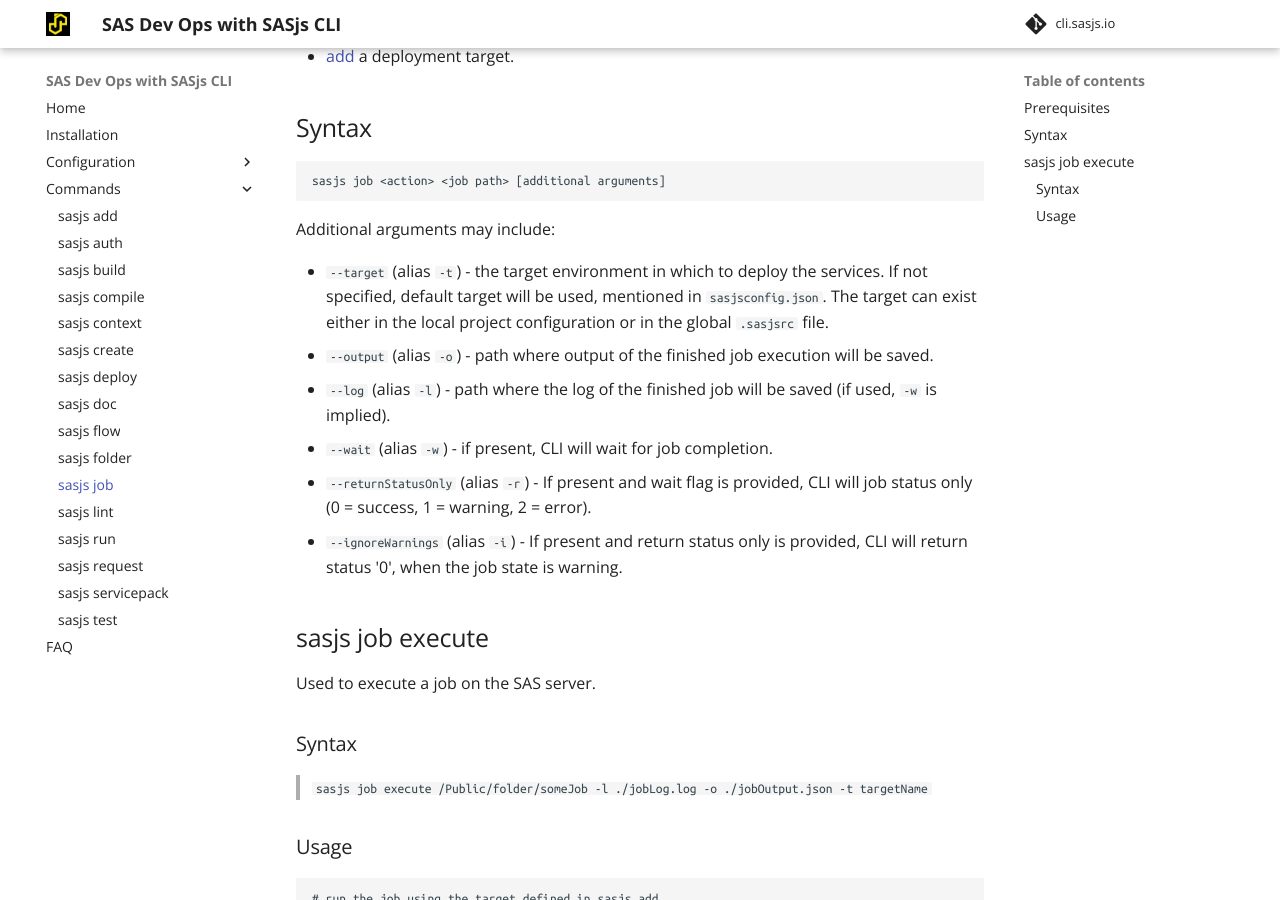
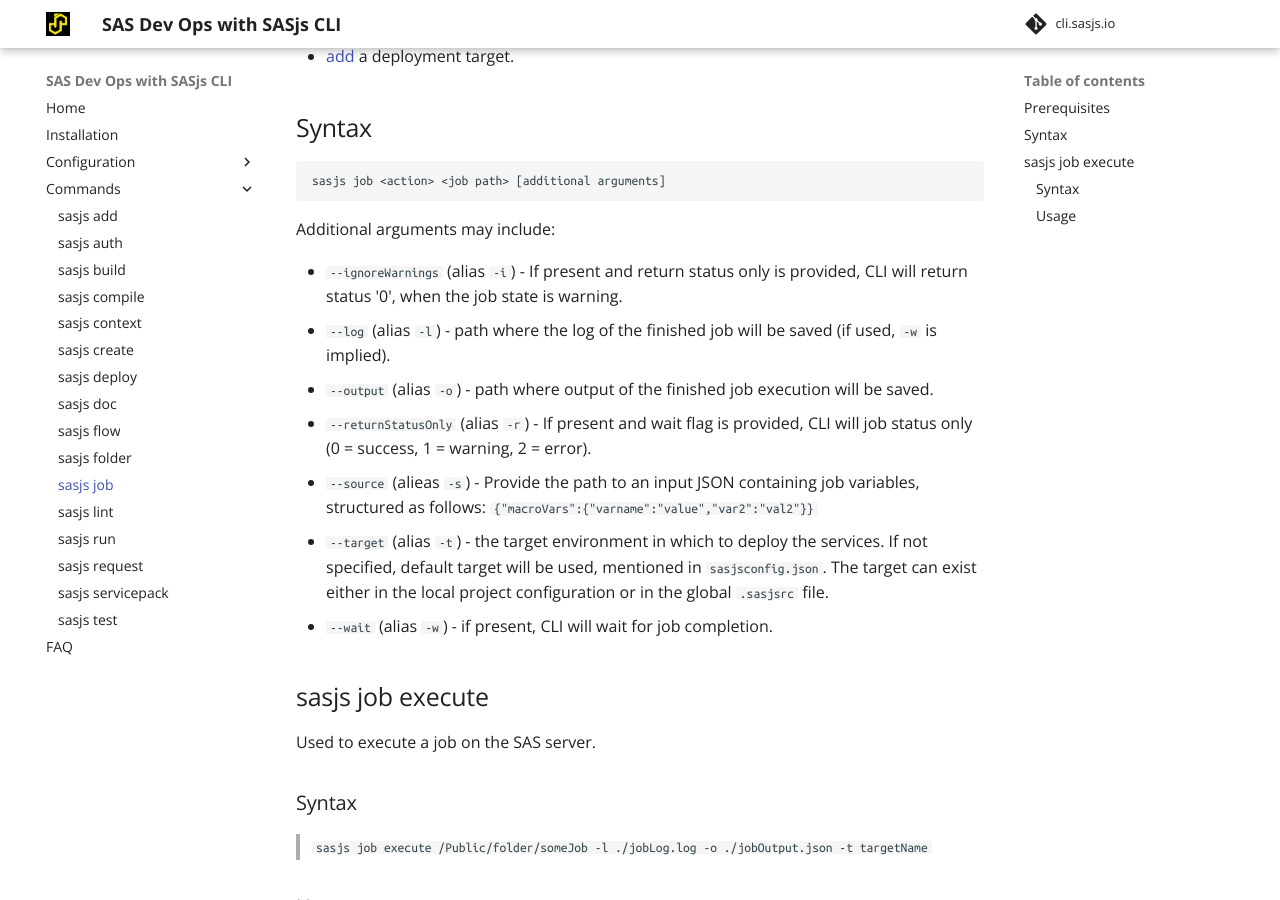
Before and after one commit to sasjs/cli.sasjs.io, an MkDocs documentation site: the page built from docs/job.md, in a window 1280 px wide and 900 px high, scrolled down 327 px. Built offline with MkDocs 1.6.1 and Material for MkDocs 9.7.7, drawn with Linux system fonts in a browser that asks for light colours.

Commit message:
Update job.md

```diff
--- a/docs/job.md
+++ b/docs/job.md
@@ -23,13 +23,13 @@
 
 Additional arguments may include:
 
+- `--ignoreWarnings` (alias `-i`) - If present and return status only is provided, CLI will return status '0', when the job state is warning.
+- `--log` (alias `-l`) - path where the log of the finished job will be saved (if used, `-w` is implied).
+- `--output` (alias `-o`) - path where output of the finished job execution will be saved.
+- `--returnStatusOnly` (alias `-r`) - If present and wait flag is provided, CLI will job status only (0 = success, 1 = warning, 2 = error).
+- `--source` (alieas `-s`) - Provide the path to an input JSON containing job variables, structured as follows:  `{"macroVars":{"varname":"value","var2":"val2"}}`
 - `--target` (alias `-t`) - the target environment in which to deploy the services. If not specified, default target will be used, mentioned in `sasjsconfig.json`. The target can exist either in the local project configuration or in the global `.sasjsrc` file.
-- `--output` (alias `-o`) - path where output of the finished job execution will be saved.
-- `--log` (alias `-l`) - path where the log of the finished job will be saved (if used, `-w` is implied).
 - `--wait` (alias `-w`) - if present, CLI will wait for job completion.
-- `--returnStatusOnly` (alias `-r`) - If present and wait flag is provided, CLI will job status only (0 = success, 1 = warning, 2 = error).
-- `--ignoreWarnings` (alias `-i`) - If present and return status only is provided, CLI will return status '0', when the job state
-  is warning.
 
 ## sasjs job execute
 
```
